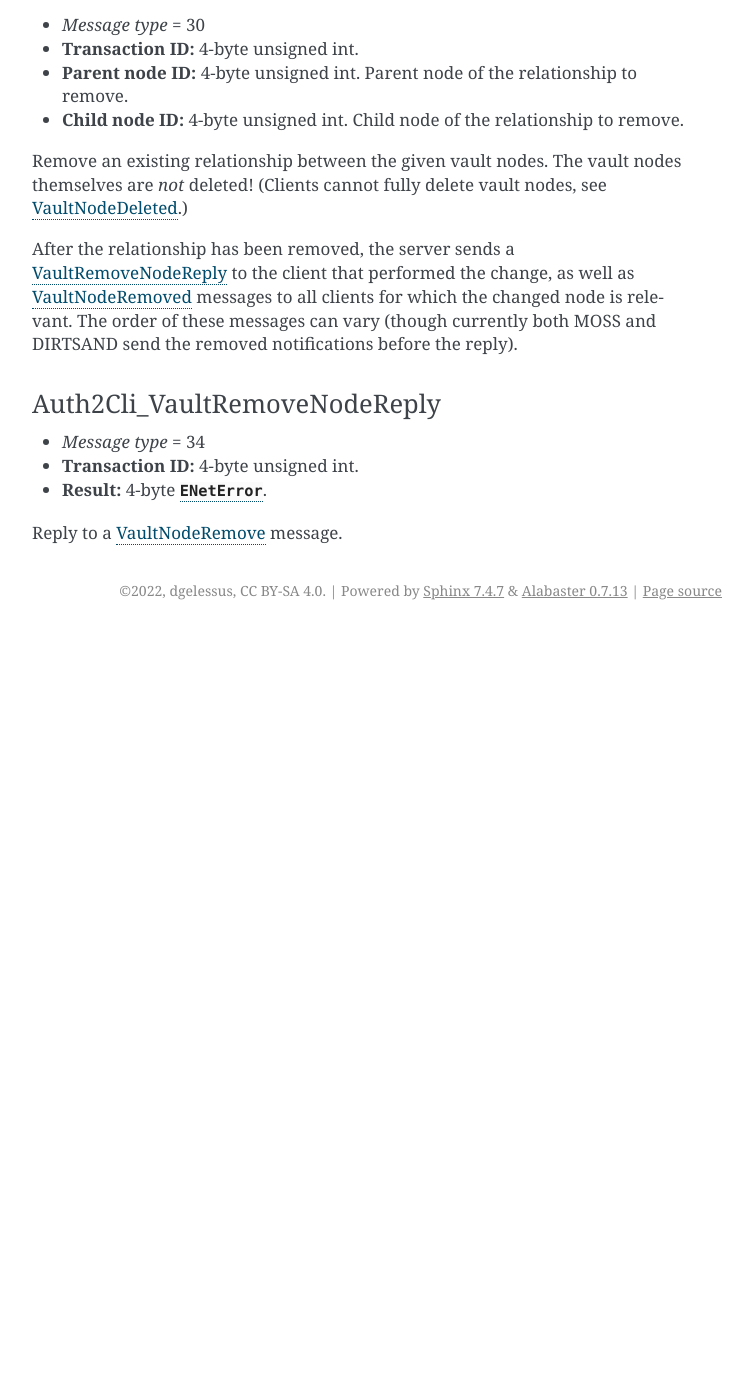
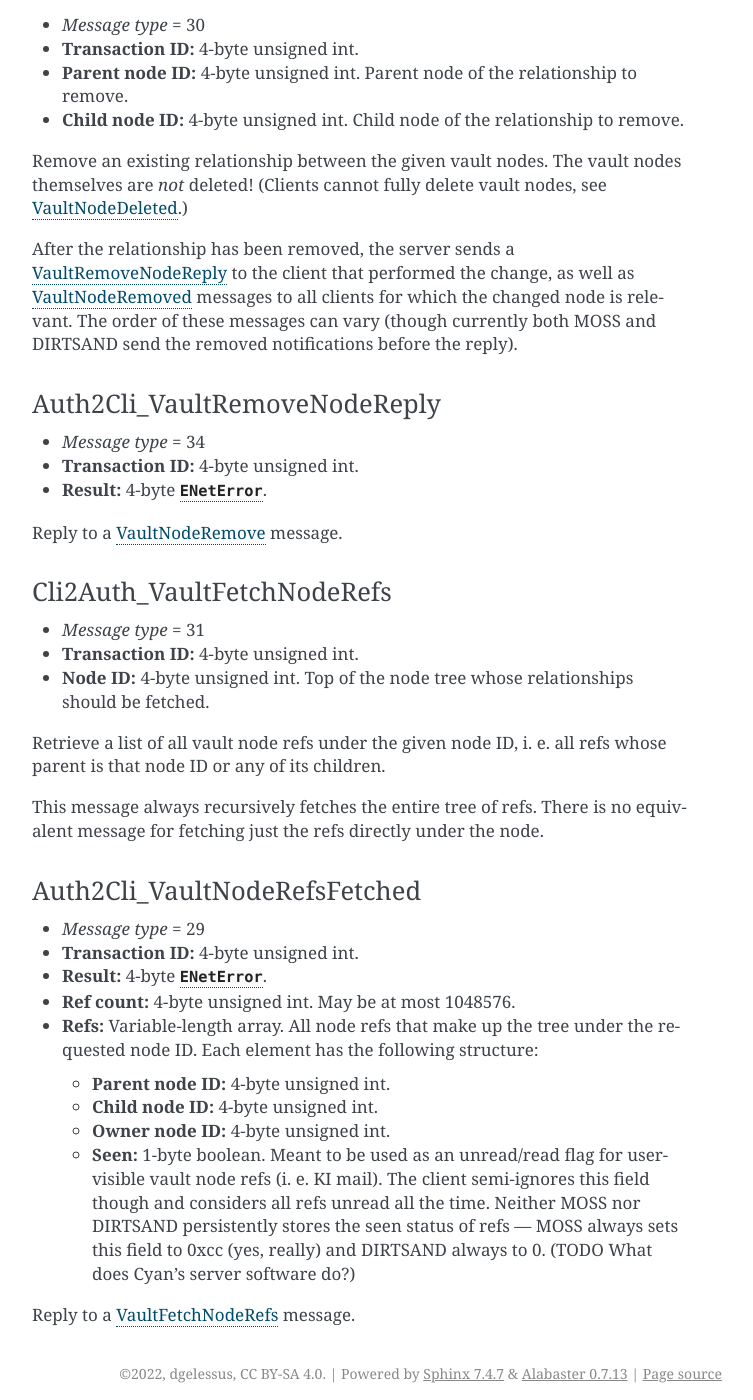
Before and after one commit to dgelessus/NAGUS, a Sphinx documentation site: the page built from docs/uru/auth_server.rst, in a window 1280 px wide and 1400 px high, scrolled down 28782 px. Shown: the whole window, without its empty margins (388-1141 px from the left). Built offline with Sphinx 7.4.7, drawn with Linux system fonts in a browser that asks for light colours; before the commit the page ends 29412 px from its top, so only the background shows below that; some of the changed text lies outside the part shown.

Commit message:
Document VaultFetchNodeRefs and VaultNodeRefsFetched messages

```diff
--- a/docs/uru/auth_server.rst
+++ b/docs/uru/auth_server.rst
@@ -110,7 +110,7 @@ not even their structure.
    29,:ref:`VaultNodeAdd <cli2auth_vault_node_add>`,:ref:`VaultAddNodeReply <auth2cli_vault_add_node_reply>`,33
    ,,:ref:`VaultNodeRemoved <auth2cli_vault_node_removed>`,28
    30,:ref:`VaultNodeRemove <cli2auth_vault_node_remove>`,:ref:`VaultRemoveNodeReply <auth2cli_vault_remove_node_reply>`,34
-   31,VaultFetchNodeRefs,VaultNodeRefsFetched,29
+   31,:ref:`VaultFetchNodeRefs <cli2auth_vault_fetch_node_refs>`,:ref:`VaultNodeRefsFetched <auth2cli_vault_node_refs_fetched>`,29
    32,VaultInitAgeRequest,VaultInitAgeReply,30
    33,VaultNodeFind,VaultNodeFindReply,31
    34,VaultSetSeen,,
@@ -1614,3 +1614,46 @@ Auth2Cli_VaultRemoveNodeReply
 * **Result:** 4-byte :cpp:enum:`ENetError`.
 
 Reply to a :ref:`VaultNodeRemove <cli2auth_vault_node_remove>` message.
+
+.. _cli2auth_vault_fetch_node_refs:
+
+Cli2Auth_VaultFetchNodeRefs
+^^^^^^^^^^^^^^^^^^^^^^^^^^^
+
+* *Message type* = 31
+* **Transaction ID:** 4-byte unsigned int.
+* **Node ID:** 4-byte unsigned int.
+  Top of the node tree whose relationships should be fetched.
+
+Retrieve a list of all vault node refs under the given node ID,
+i. e. all refs whose parent is that node ID or any of its children.
+
+This message always recursively fetches the entire tree of refs.
+There is no equivalent message for fetching just the refs directly under the node.
+
+.. _auth2cli_vault_node_refs_fetched:
+
+Auth2Cli_VaultNodeRefsFetched
+^^^^^^^^^^^^^^^^^^^^^^^^^^^^^
+
+* *Message type* = 29
+* **Transaction ID:** 4-byte unsigned int.
+* **Result:** 4-byte :cpp:enum:`ENetError`.
+* **Ref count:** 4-byte unsigned int.
+  May be at most 1048576.
+* **Refs:** Variable-length array.
+  All node refs that make up the tree under the requested node ID.
+  Each element has the following structure:
+
+  * **Parent node ID:** 4-byte unsigned int.
+  * **Child node ID:** 4-byte unsigned int.
+  * **Owner node ID:** 4-byte unsigned int.
+  * **Seen:** 1-byte boolean.
+    Meant to be used as an unread/read flag for user-visible vault node refs
+    (i. e. KI mail).
+    The client semi-ignores this field though and considers all refs unread all the time.
+    Neither MOSS nor DIRTSAND persistently stores the seen status of refs ---
+    MOSS always sets this field to 0xcc (yes, really) and DIRTSAND always to 0.
+    (TODO What does Cyan's server software do?)
+
+Reply to a :ref:`VaultFetchNodeRefs <cli2auth_vault_fetch_node_refs>` message.
```
